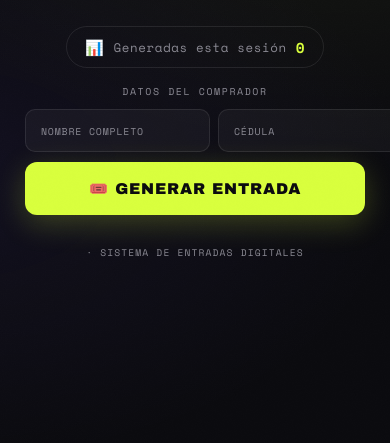
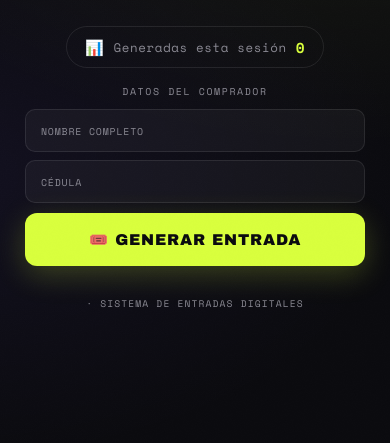
Before and after one commit to greikol4321-hub/taquilla, a Flask app: template templates/vendedor.html in a window 390 px wide; the page is wider, and only the part inside the window is pictured. Shown: the part 62-505 px from the top of that part. Run offline with Flask 3, Linux system fonts and the light colour scheme; the template is opened without the code that fills it, so the values that code supplies are empty.

Commit message:
fix: apilar nombre y cedula en movil

```diff
--- a/templates/vendedor.html
+++ b/templates/vendedor.html
@@ -358,6 +358,7 @@
     @media (max-width: 640px) {
         .btn-wa { display: flex; align-items: center; justify-content: center; gap: 6px; }
         .btn-copy { flex: 1; }
+        .comprador-grid { grid-template-columns: 1fr; }
     }
 </style>
 {% endblock %}
```
